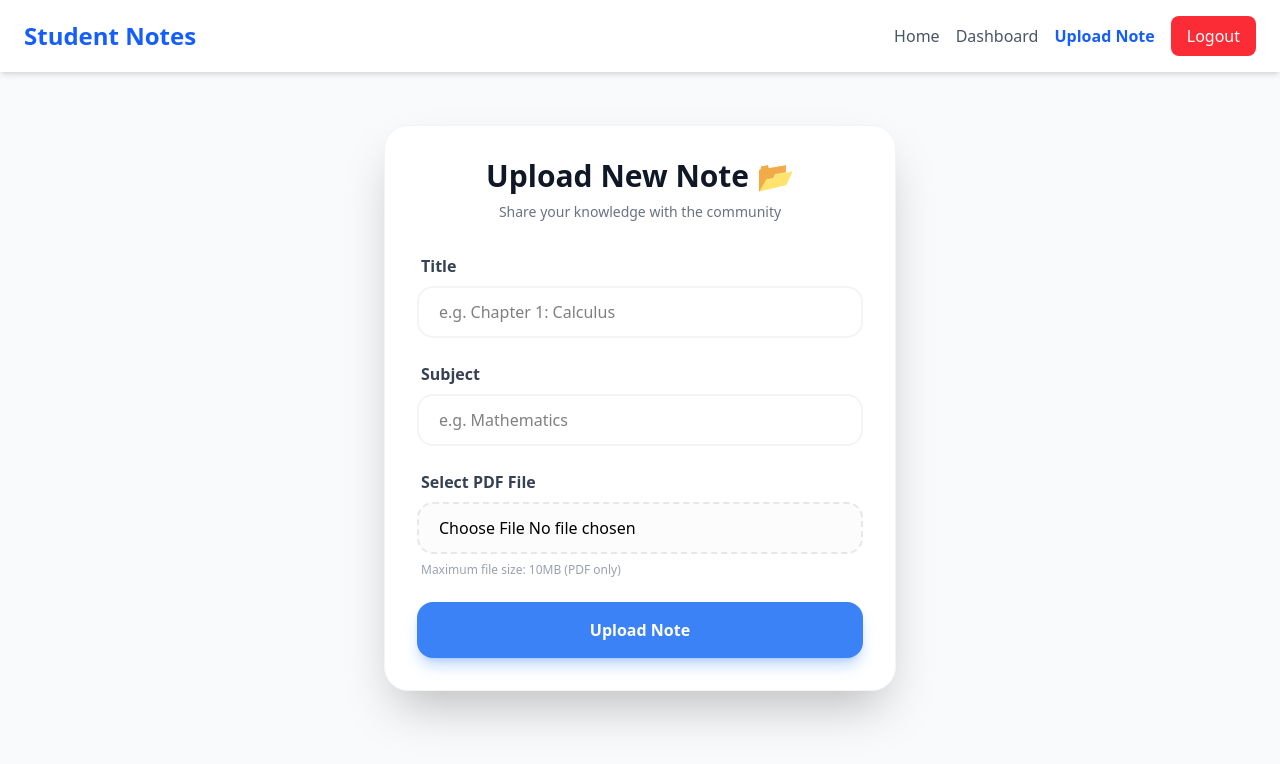
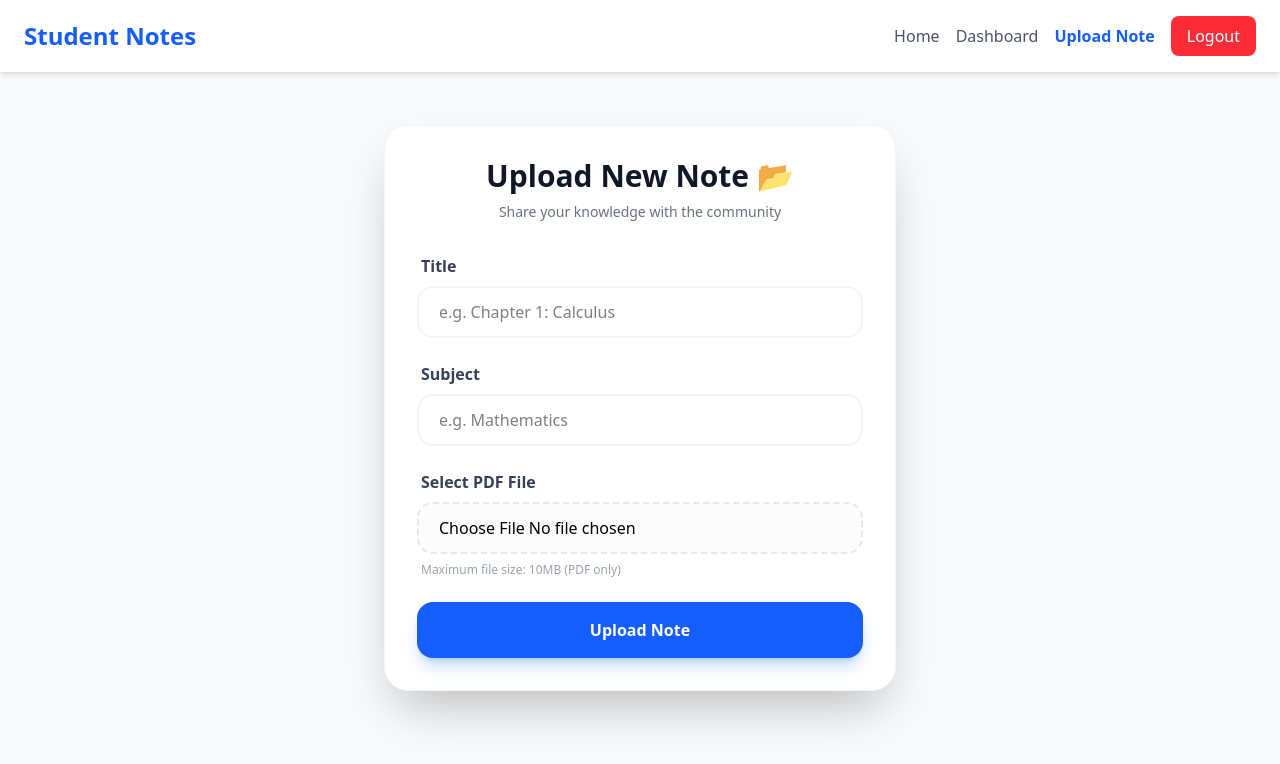
Before and after one commit to LakshyaSharma2005/student-notes-manager, a React app in the folder frontend/: page /add-note in a window 1280 px wide. Shown: the top 764 px of the page. Built offline with nearby package versions, Linux system fonts and the light colour scheme; sample sign-in values are in the browser's storage; the HTML template or start-up script is replaced by a standard one.

Commit message:
Fix: Updated Upload and Delete to use live Render API URL

```diff
--- a/frontend/src/components/AddNote.jsx
+++ b/frontend/src/components/AddNote.jsx
@@ -3,7 +3,6 @@ import axios from "axios";
 import toast from "react-hot-toast";
 import { useNavigate } from "react-router-dom";
 import { motion } from "framer-motion";
-import { designTokens } from '../config/themeConfig'; // Correct path to config
 
 const AddNote = () => {
   const [title, setTitle] = useState("");
@@ -13,18 +12,24 @@ const AddNote = () => {
 
   const navigate = useNavigate();
 
+  // --- CONFIGURATION ---
+  // The Live Backend URL
+  const API_URL = "https://notes-backend-f2oj.onrender.com";
+
   const handleSubmit = async (e) => {
     e.preventDefault();
     setLoading(true);
 
     const user = JSON.parse(localStorage.getItem("user"));
 
+    // 1. Check Login Status
     if (!user) {
       toast.error("You must be logged in!");
       navigate("/login");
       return;
     }
 
+    // 2. Prepare Data
     const data = new FormData();
     data.append("title", title);
     data.append("subject", subject);
@@ -32,15 +37,17 @@ const AddNote = () => {
     data.append("userId", user._id);
 
     try {
-      const res = await axios.post("https://notes-backend-f2oj.onrender.com/api/notes", data, {
+      // 3. Send Request to Live Server
+      const res = await axios.post(`${API_URL}/api/notes`, data, {
         headers: { "Content-Type": "multipart/form-data" },
       });
 
-      console.log(res.data);
+      console.log("Upload Success:", res.data);
       toast.success("Note uploaded successfully! 📂");
-      navigate("/dashboard");
+      navigate("/"); // Redirect to Home (Feed)
     } catch (err) {
-      console.error(err);
+      console.error("Upload Error:", err);
+      // Show the specific error message from the backend if available
       toast.error(err.response?.data?.message || "Failed to upload note.");
     } finally {
       setLoading(false);
@@ -48,11 +55,11 @@ const AddNote = () => {
   };
 
   return (
-    // Explicit usage of motion.div clears the "unused var" error
     <motion.div
-      initial={designTokens.animations.pageTransition.initial}
-      animate={designTokens.animations.pageTransition.animate}
-      className="flex justify-center items-center min-h-[80vh]"
+      initial={{ opacity: 0, y: 20 }}
+      animate={{ opacity: 1, y: 0 }}
+      transition={{ duration: 0.5 }}
+      className="flex justify-center items-center min-h-[80vh] px-4"
     >
       <div className="w-full max-w-lg bg-white p-8 rounded-3xl shadow-2xl border border-gray-100">
         <h2 className="text-3xl font-extrabold text-gray-900 mb-2 text-center">
@@ -104,8 +111,7 @@ const AddNote = () => {
             whileTap={{ scale: 0.98 }}
             type="submit"
             disabled={loading}
-            style={{ backgroundColor: designTokens.colors.primary }}
-            className={`w-full text-white font-bold py-4 rounded-2xl transition duration-300 shadow-lg shadow-blue-500/30 ${loading ? 'opacity-70 cursor-not-allowed' : ''}`}
+            className={`w-full bg-blue-600 text-white font-bold py-4 rounded-2xl transition duration-300 shadow-lg shadow-blue-500/30 ${loading ? 'opacity-70 cursor-not-allowed' : 'hover:bg-blue-700'}`}
           >
             {loading ? "Uploading..." : "Upload Note"}
           </motion.button>
--- a/frontend/src/components/Home.jsx
+++ b/frontend/src/components/Home.jsx
@@ -3,7 +3,7 @@ import axios from "axios";
 import NoteCard from "./NoteCard";
 import { Link } from "react-router-dom";
 import { FaSearch } from "react-icons/fa";
-import { toast } from "react-hot-toast"; // Added for success/error messages
+import { toast } from "react-hot-toast"; // Import toast for notifications
 
 const Home = () => {
   const [notes, setNotes] = useState([]);
@@ -14,11 +14,12 @@ const Home = () => {
 
   const [query, setQuery] = useState("");
 
-  // Define the Live Backend URL in one place to avoid mistakes
+  // --- CONFIGURATION ---
+  // We define the URL once here so we don't make typos later
   const API_URL = "https://notes-backend-f2oj.onrender.com";
 
   useEffect(() => {
-    // UPDATED: Uses the constant API_URL defined above
+    // UPDATED: Using the variable API_URL
     axios.get(`${API_URL}/api/notes`)
       .then((res) => {
         setNotes(res.data);
@@ -26,22 +27,22 @@ const Home = () => {
       .catch((err) => console.log("Error fetching notes:", err));
   }, []);
 
-  // --- THE FIX IS HERE ---
+  // --- FIX: ACTUAL BACKEND DELETION ---
   const handleDelete = async (id) => {
-    // 1. Confirm before deleting (Good UX)
+    // 1. Safety Check: Ask user before deleting
     if (!window.confirm("Are you sure you want to delete this note?")) return;
 
     try {
-      // 2. Make the API call to the LIVE SERVER (Not localhost)
-      await axios.delete(`${API_URL}/api/notes/${id}`);
+        // 2. Send DELETE command to the LIVE SERVER (not localhost)
+        await axios.delete(`${API_URL}/api/notes/${id}`);
 
-      // 3. If successful, remove from screen
-      setNotes(notes.filter((note) => note._id !== id));
-      toast.success("Note deleted successfully");
+        // 3. Update the screen (UI) only if the server delete was successful
+        setNotes(notes.filter((note) => note._id !== id));
+        toast.success("Note deleted successfully");
 
     } catch (error) {
-      console.error("Error deleting note:", error);
-      toast.error("Failed to delete note");
+        console.error("Delete failed:", error);
+        toast.error("Failed to delete note. Try again.");
     }
   };
 
```
